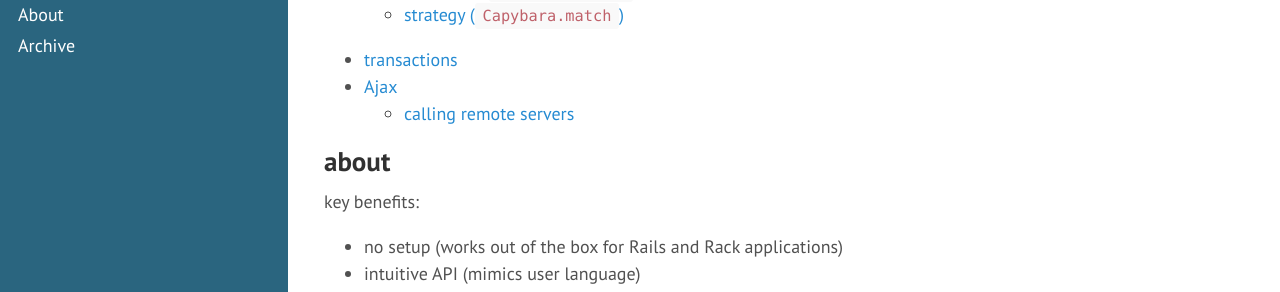
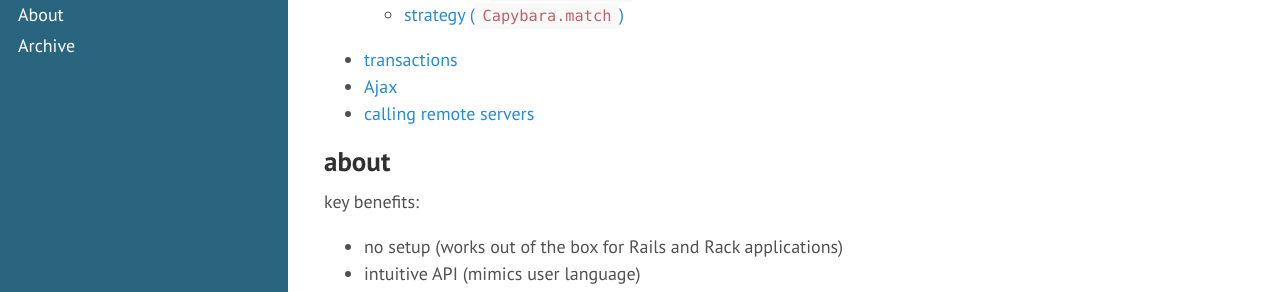
Before and after one commit to tap349/tap349.github.io, a Jekyll site: the page built from _posts/2016-04-09-capybara.md, in a window 1280 px wide and 900 px high, scrolled down 854 px. Shown: the part 153-445 px from the top of the window. Built offline with Jekyll 4.4.1, drawn with Linux system fonts in a browser that asks for light colours.

Commit message:
update 2016-04-13_23:35:34

```diff
--- a/_posts/2016-04-09-capybara.md
+++ b/_posts/2016-04-09-capybara.md
@@ -402,7 +402,7 @@ solution: use truncation instead of transactions
 (`database_cleaner` gem allows to use different strategies -
 we still use `transaction` strategy since it's the fastest one).
 
-# Ajax
+## Ajax
 
 Capybara waits for elements to appear on page - it retries finding the element
 for a brief period of time (2 seconds by default) before giving up and throwing
```
